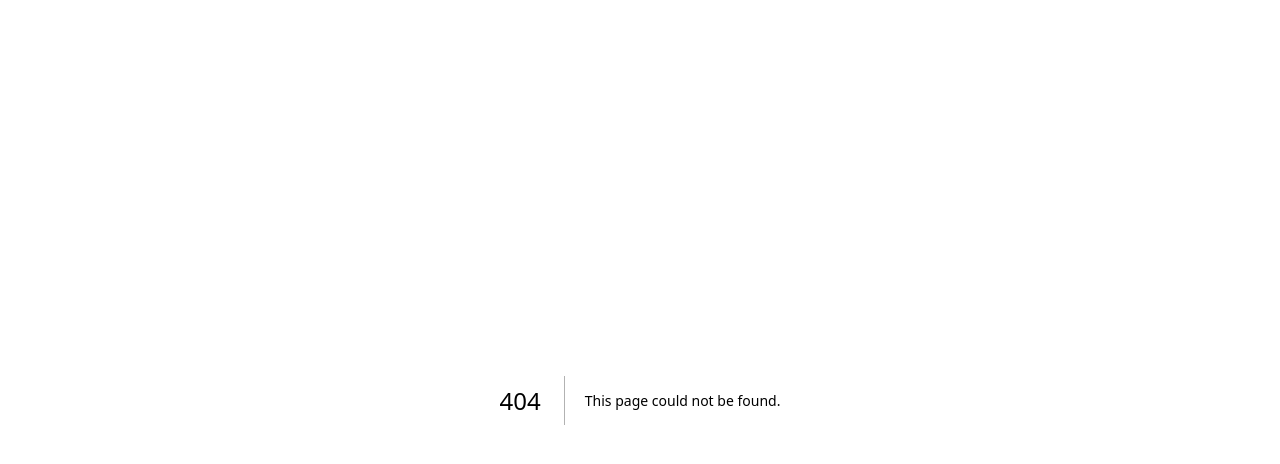
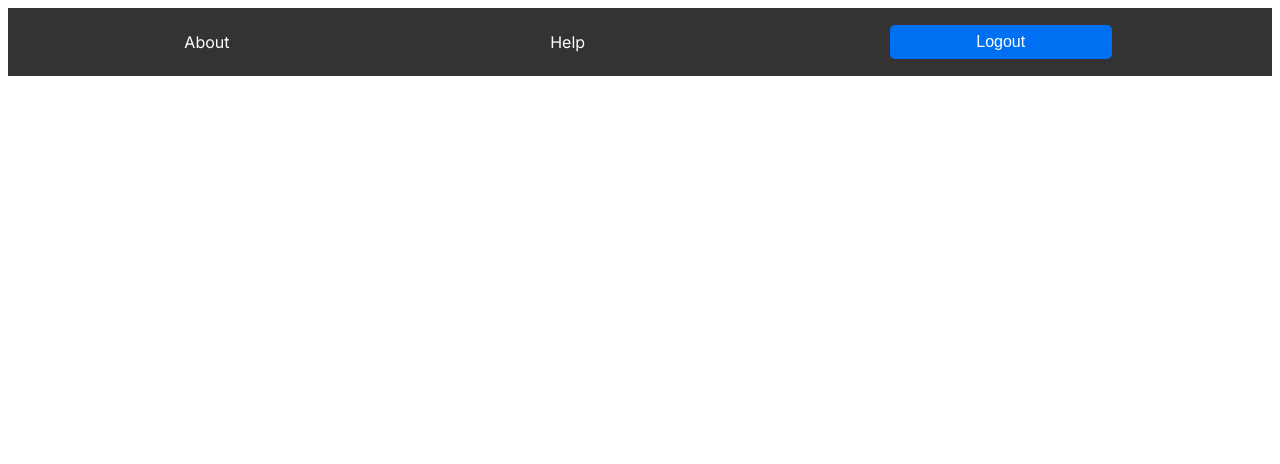
Before and after one commit to vijay123negi/nextsignandloginpagewith-validation, a Next.js app: page /navigationbar in a window 1280 px wide. Before the commit this address had no page. Shown: the top 464 px of the page. Built offline with nearby package versions, Linux system fonts and the light colour scheme.

Commit message:
Add Initial Files

```diff
--- a/src/app/globals.css
+++ b/src/app/globals.css
@@ -89,3 +89,41 @@ button[type="submit"] {
 button[type="submit"]:hover {
   background-color: #0056b3;
 }
+
+
+
+.navbar {
+  display: flex;
+  justify-content: space-around;
+  align-items: center;
+  background-color: #333;
+  padding: 1rem;
+}
+
+.navbar a, .navbar button {
+  color: white;
+  text-decoration: none;
+  padding: 0.5rem 1rem;
+  margin: 0 0.5rem;
+  border: none;
+  background-color: transparent;
+  cursor: pointer;
+  font-size: 1rem;
+}
+
+.navbar a:hover, .navbar button:hover {
+  background-color: #555;
+  border-radius: 5px;
+}
+
+.navbar button {
+  background-color: #0070f3;
+  color: white;
+  border: none;
+  padding: 0.5rem 1rem;
+  border-radius: 5px;
+}
+
+.navbar button:hover {
+  background-color: #005bb5;
+}
--- /dev/null
+++ b/src/app/navigationbar/page.tsx
@@ -0,0 +1,23 @@
+import React from "react";
+import { useRouter } from "next/navigation";
+import Link from "next/link";
+
+const NavBar: React.FC = () => {
+  const router = useRouter();
+
+  const handleLogout = () => {
+    localStorage.removeItem("users");
+    localStorage.removeItem("authenticated");
+    router.push("/login");
+  };
+
+  return (
+    <nav className="navbar">
+      <Link href="/home/about">About</Link>
+      <Link href="/home/help">Help</Link>
+      <button onClick={handleLogout}>Logout</button>
+    </nav>
+  );
+};
+
+export default NavBar;
```
Also changed, not shown: src/app/home/page.tsx (+2 -21 lines).
